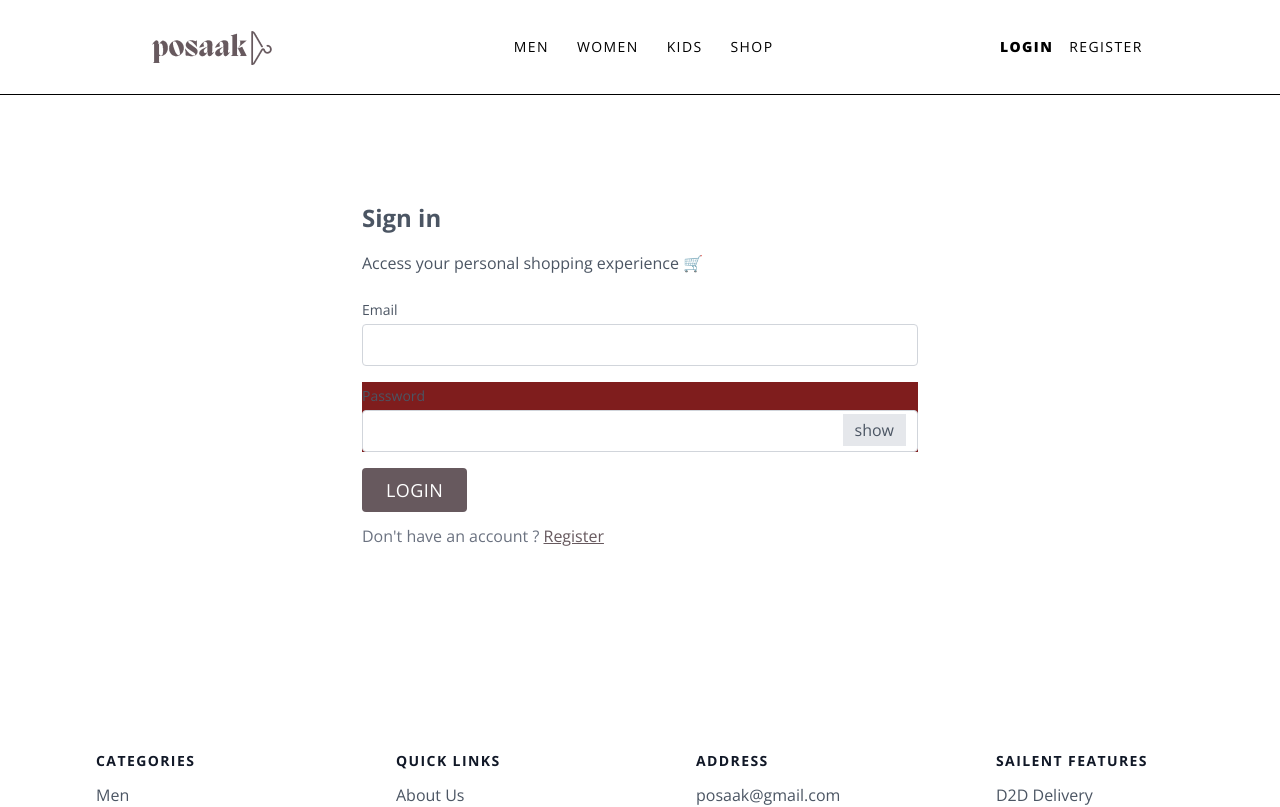
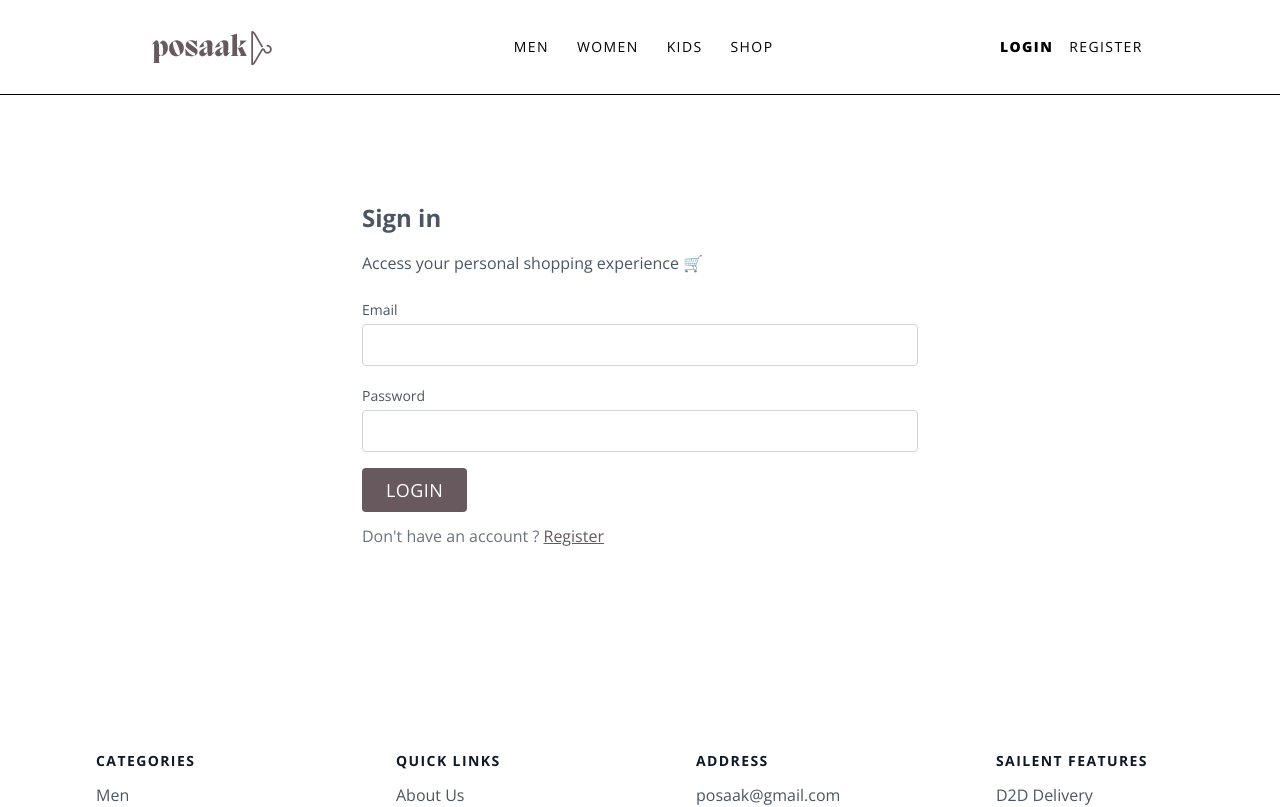
Before and after one commit to nishanbudhathoki2266/posaak, a Next.js app in the folder client/: page /auth/login in a window 1280 px wide. Shown: the top 807 px of the page. Built offline with nearby package versions, Linux system fonts and the light colour scheme.

Commit message:
Changed the decision with password show hide implementation

```diff
--- a/client/src/pages/auth/login.js
+++ b/client/src/pages/auth/login.js
@@ -76,7 +76,7 @@ function LoginPage() {
                   {errors.email && touched.email ? errors.email : ""}
                 </FormError>
               </div>
-              <div className="mb-4 relative bg-red-900">
+              <div className="mb-4 relative">
                 <label
                   htmlFor="password"
                   className="leading-7 text-sm text-gray-600"
@@ -89,9 +89,6 @@ function LoginPage() {
                   name="password"
                   className="w-full bg-white rounded border border-gray-300 focus:border-[#67595E] focus:ring-2 focus:ring-[#67595E]  text-base outline-none text-gray-700 py-1 px-3 leading-8 transition-colors duration-200 ease-in-out"
                 ></Field>
-                <p className="bg-gray-200 py-1 px-3 w-auto inline right-3 top-8 absolute">
-                  show
-                </p>
                 <FormError>
                   {errors.password && touched.password ? errors.password : ""}
                 </FormError>
```
